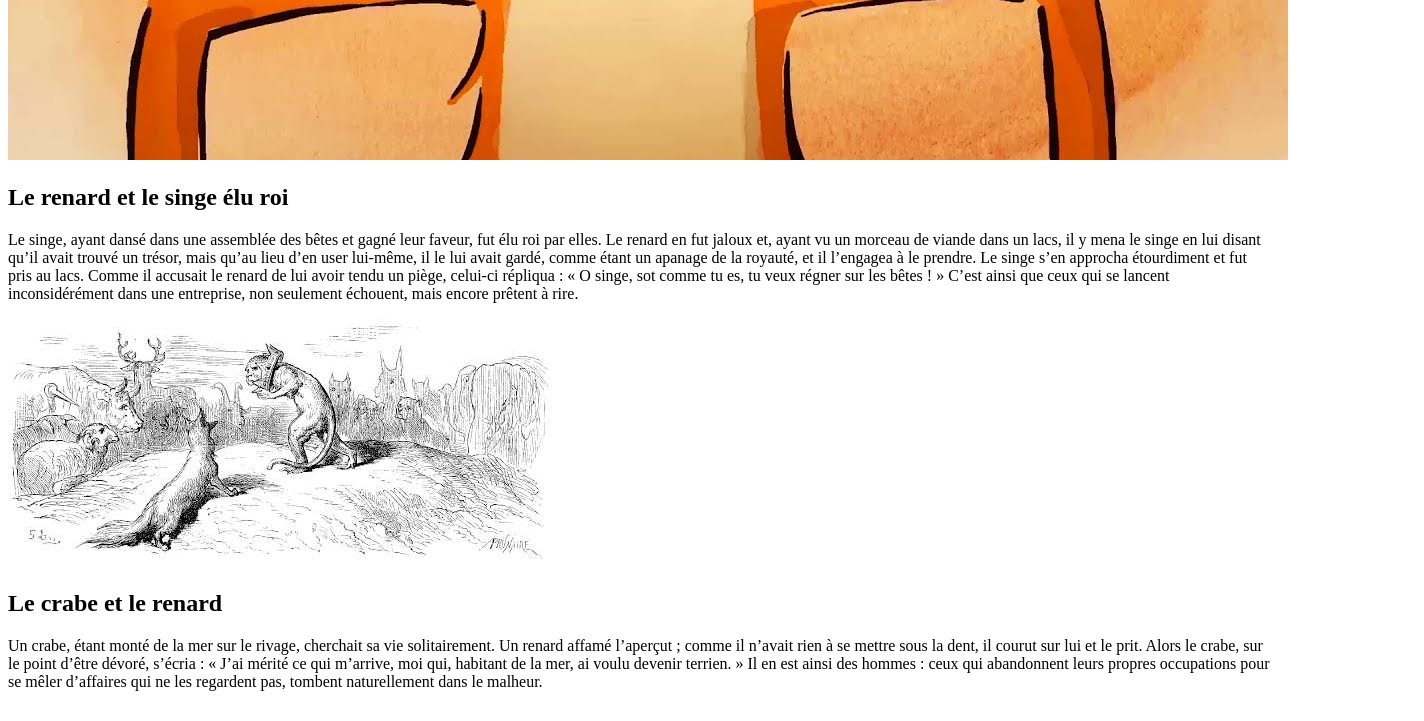
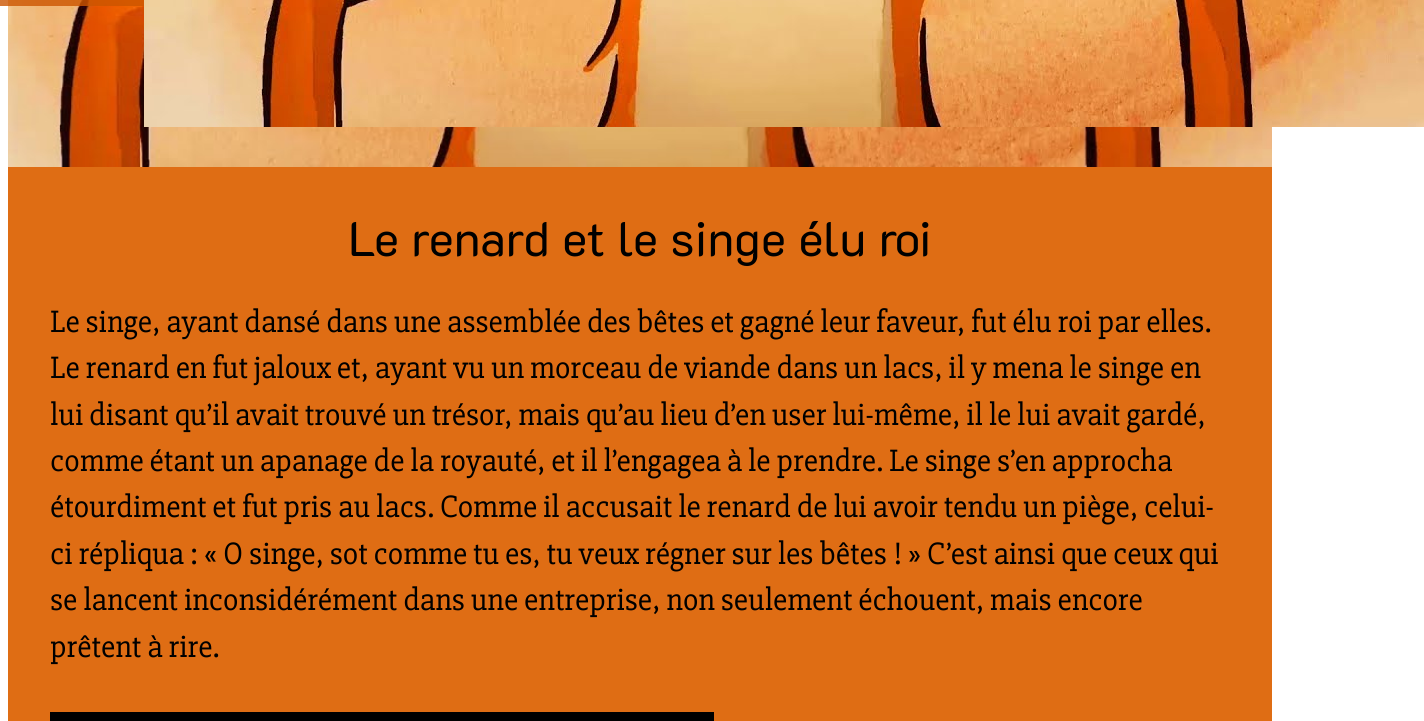
Before and after one commit to clementinecombret/d3-project01, a plain HTML site: page index.html in a window 1280 px wide. Shown: the part 746-1467 px from the top of the page, 1424 px wide, since content can reach past the window. Drawn offline with Linux system fonts and the light colour scheme; the site is published under a folder, as on GitHub Pages, so addresses that start at the root find nothing; files whose address does not match are found by name.

Commit message:
Commit Renard

```diff
--- a/index.html
+++ b/index.html
@@ -2,9 +2,9 @@
 <html lang="en" dir="ltr">
   <head>
     <meta charset="utf-8">
-    <title>Le renard dans les fables d'Ésope</title>
-    <link rel="stylesheet" href="/css/typo.css">
-<link rel="stylesheet" href="/css/master.css">
+    <title>Le Renard dans les fables d'Ésope</title>
+    <link rel="stylesheet" href="css/typo.css">
+<link rel="stylesheet" href="css/master.css">
   </head>
   <body>
 
```
Also changed, not shown: 1 other file.
